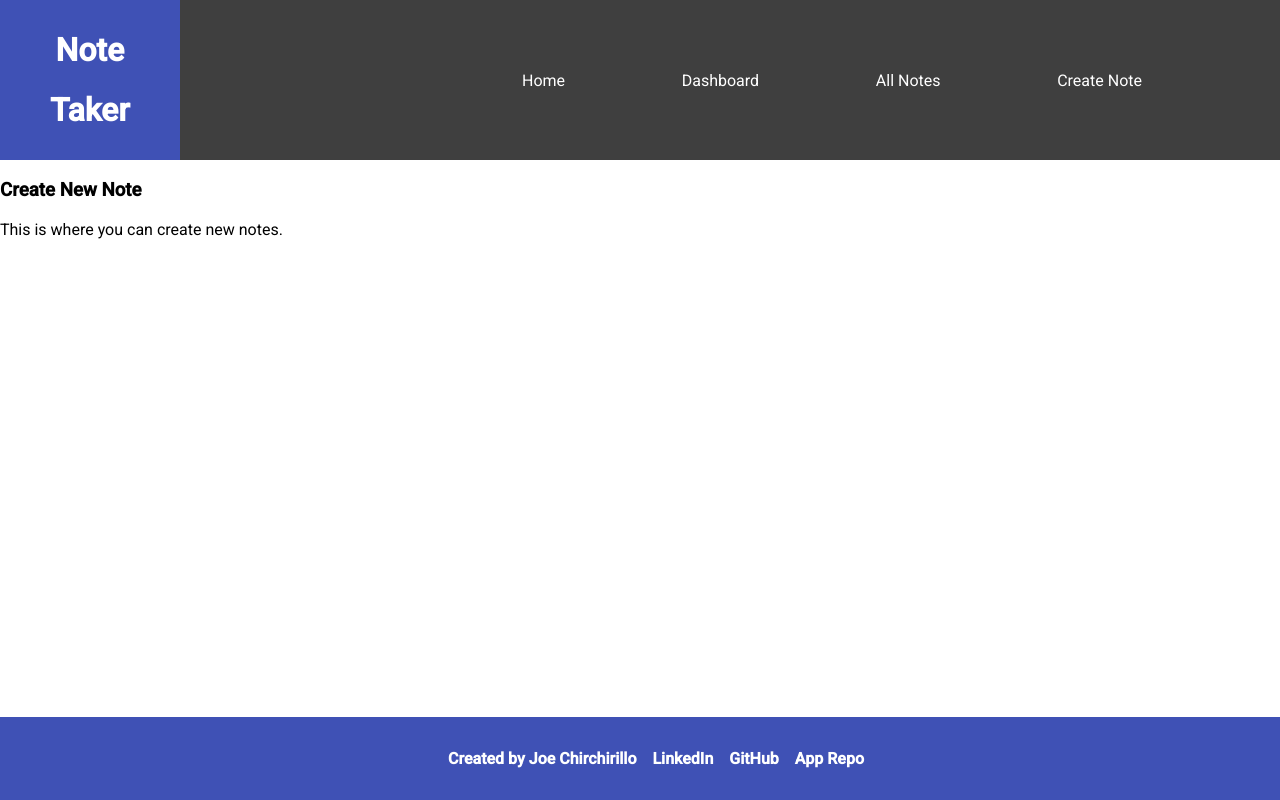
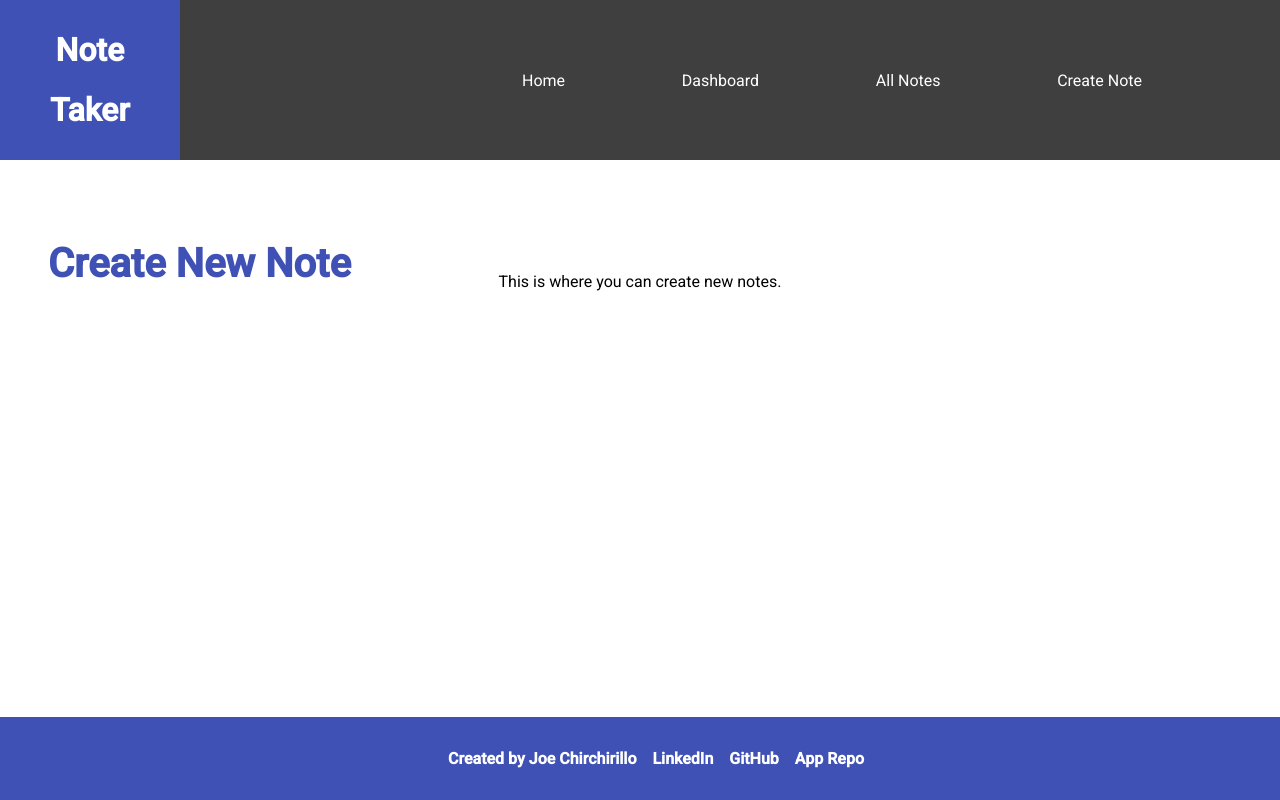
Before and after one commit to jchirch/noteTaker, an Angular app: page /dashboard/new in a window 1280 px wide. Built offline with nearby package versions, Linux system fonts and the light colour scheme.

Commit message:
Chore: create page setup

```diff
--- a/src/app/note-create/note-create.component.css
+++ b/src/app/note-create/note-create.component.css
@@ -0,0 +1,23 @@
+.create-container {
+  /* max-width: 800px; */
+  max-width: 90%;
+
+  margin: 4rem auto 2rem;
+  padding: 2rem;
+  text-align: center;
+  display: flex;
+  flex-direction: column;
+  align-items: center;
+  justify-content: center;
+  position: relative;
+}
+
+h2 {
+  font-size: 2.5rem;
+  color: #3f51b5;
+  margin-bottom: 1rem;
+  position: absolute;
+  top: 0;
+  left: 0;
+  margin: 1rem;
+}
--- a/src/app/note-create/note-create.component.html
+++ b/src/app/note-create/note-create.component.html
@@ -1,2 +1,5 @@
-<h3>Create New Note</h3>
-<p>This is where you can create new notes.</p>
+<div class="create-container">
+
+  <h2>Create New Note</h2>
+  <p>This is where you can create new notes.</p>
+</div>
```
